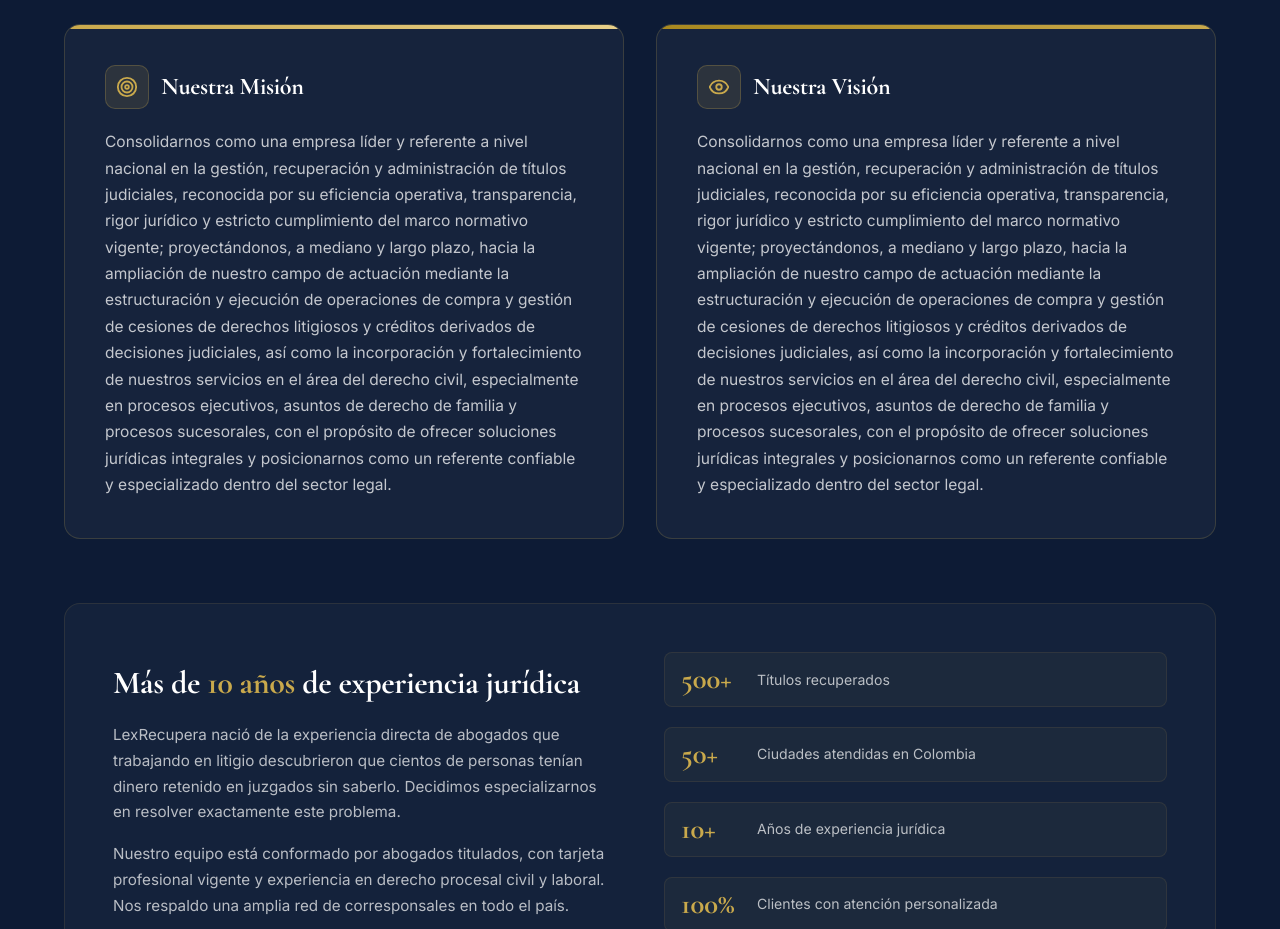
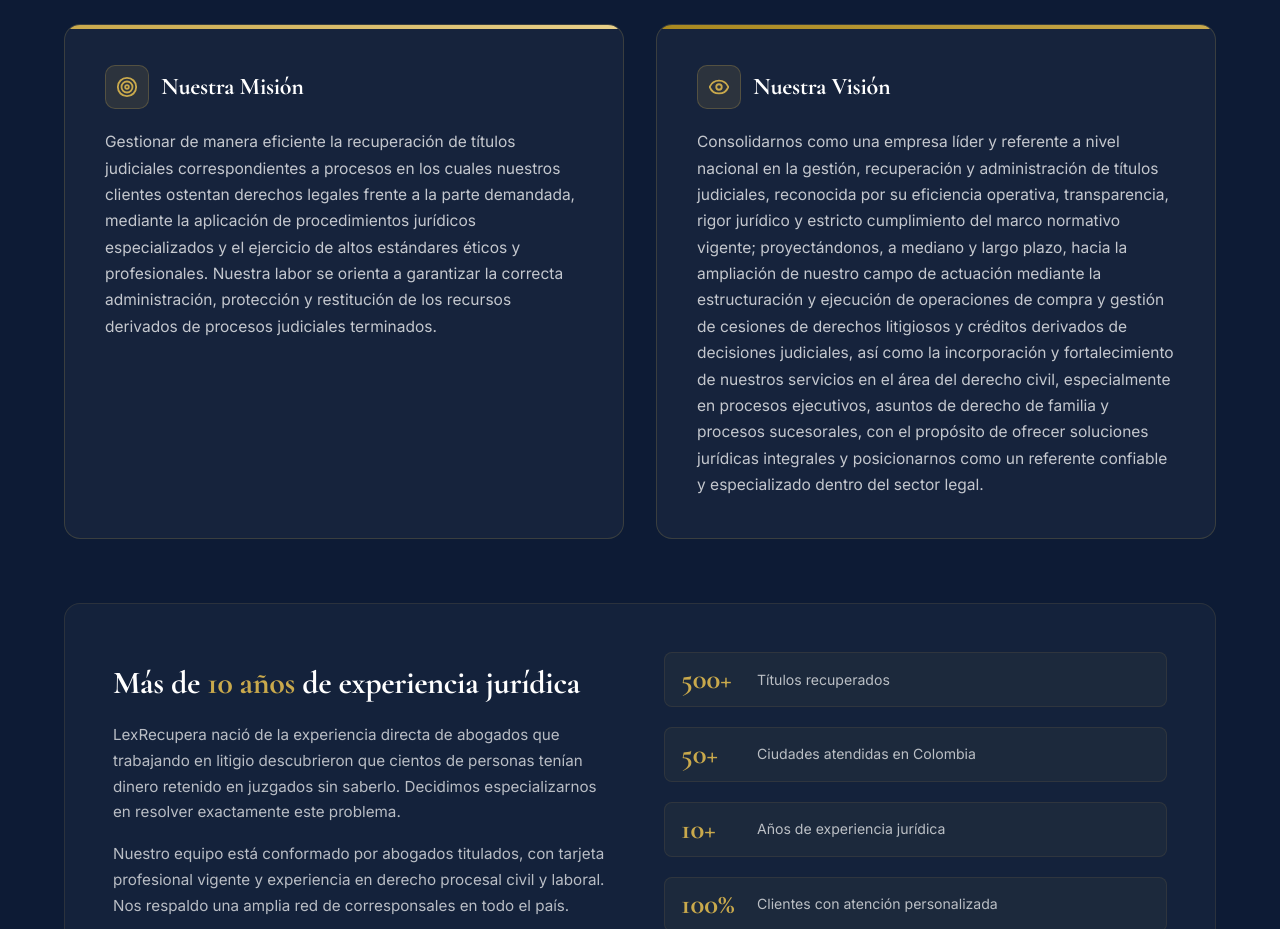
Before and after one commit to dixonAnatoAscencio/lexrecupera, a Next.js app: page / in a window 1280 px wide. Shown: the part 9160-10089 px from the top of the page. Built offline with nearby package versions, Linux system fonts and the light colour scheme.

Commit message:
docs: Update About Us section's mission statement to reflect core service focus.

```diff
--- a/components/AboutUs.tsx
+++ b/components/AboutUs.tsx
@@ -55,7 +55,7 @@ export default function AboutUs() {
               </h3>
             </div>
             <p style={{ color: 'rgba(255,255,255,0.75)', lineHeight: 1.7, fontSize: '0.97rem' }}>
-              Consolidarnos como una empresa líder y referente a nivel nacional en la gestión, recuperación y administración de títulos judiciales, reconocida por su eficiencia operativa, transparencia, rigor jurídico y estricto cumplimiento del marco normativo vigente; proyectándonos, a mediano y largo plazo, hacia la ampliación de nuestro campo de actuación mediante la estructuración y ejecución de operaciones de compra y gestión de cesiones de derechos litigiosos y créditos derivados de decisiones judiciales, así como la incorporación y fortalecimiento de nuestros servicios en el área del derecho civil, especialmente en procesos ejecutivos, asuntos de derecho de familia y procesos sucesorales, con el propósito de ofrecer soluciones jurídicas integrales y posicionarnos como un referente confiable y especializado dentro del sector legal.
+              Gestionar de manera eficiente la recuperación de títulos judiciales correspondientes a procesos en los cuales nuestros clientes ostentan derechos legales frente a la parte demandada, mediante la aplicación de procedimientos jurídicos especializados y el ejercicio de altos estándares éticos y profesionales. Nuestra labor se orienta a garantizar la correcta administración, protección y restitución de los recursos derivados de procesos judiciales terminados.
             </p>
           </div>
 
```
